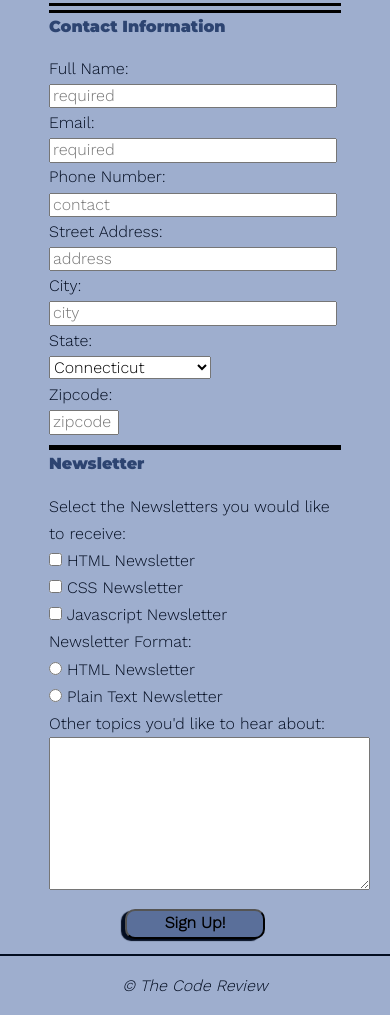
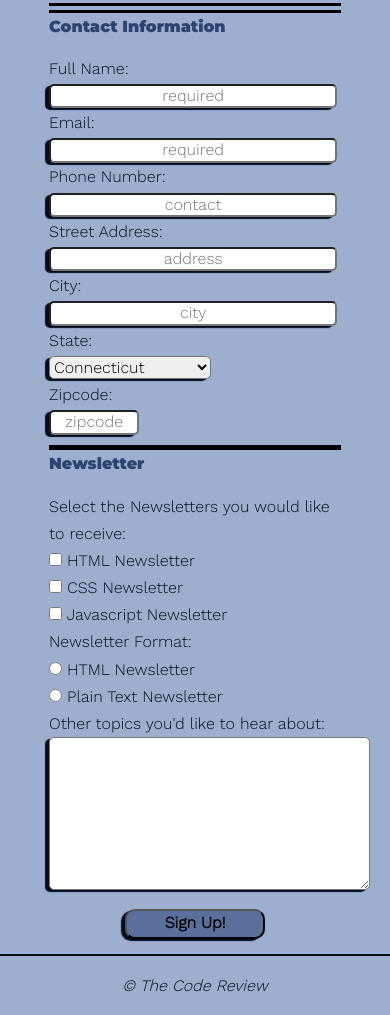
Before and after one commit to Malvado996/Form-Project, a plain HTML site: page index_project3.html in a window 390 px wide. Shown: the part 234-1249 px from the top of the page. Drawn offline with nearby package versions, Linux system fonts and the light colour scheme.

Commit message:
updated from review
added id to texarea/label, widened zipcode input

```diff
--- a/css/styles.css
+++ b/css/styles.css
@@ -43,6 +43,16 @@ button {
 footer {
   text-align: center;
   border-top: 2px solid rgba(3, 13, 33, 1);
+}
+
+select, input[type=text], input[type=email], input[type=tel], textarea {
+  border-radius: 5px;
+  box-shadow: -4px 2px 1px rgba(3, 13, 33, 1);
+}
+
+select::placeholder, input[type=text]::placeholder,
+input[type=email]::placeholder, input[type=tel]::placeholder  {
+  text-align: center;
 }
 
 #button {
@@ -132,6 +142,7 @@ footer {
 
   .contact label {
     width: 120px;
+    margin-right: 8px;
   }
 
   .textarea_mobile {
--- a/index_project3.html
+++ b/index_project3.html
@@ -75,7 +75,7 @@
 
             <div class="contact">
             <label for="zipcode">Zipcode:</label><br>
-            <input type="text" id="zipcode" name="user_zipcode" placeholder="zipcode" size="5"><br>
+            <input type="text" id="zipcode" name="user_zipcode" placeholder="zipcode" size="7"><br>
             </div>
 
           </fieldset>
@@ -113,9 +113,15 @@
 
           <fieldset id="topics">
 
-            <label>Other topics you'd like to hear about:</label><br>
-            <textarea name="user_topics" rows="8" cols="30" class="textarea_mobile"></textarea>
-            <textarea name="user_topics" rows="8" cols="42" class="textarea_desktop"></textarea>
+            <div class="textarea_mobile">
+              <label for="textarea_mobile">Other topics you'd like to hear about:</label><br>
+              <textarea id="textarea_mobile" name="user_topics" rows="8" cols="30"></textarea>
+            </div>
+
+            <div class="textarea_desktop">
+              <label for="textarea_desktop">Other topics you'd like to hear about:</label><br>
+              <textarea id="textarea_desktop" name="user_topics" rows="8" cols="42"></textarea>
+            </div>
 
           </fieldset>
 
```
